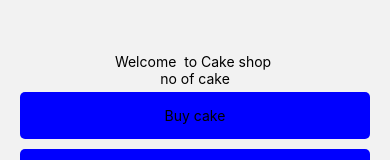
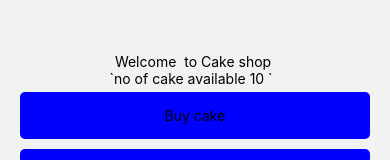
Before and after one commit to vikasdhoke/demo3ReactNativeLogin, a React Native app: screen /Home in a window 390 px wide. Shown: the part 231-391 px from the top of the page. Built offline with nearby package versions, Linux system fonts and the light colour scheme.

Commit message:
cake count decreasing perfectly

```diff
--- a/App.js
+++ b/App.js
@@ -10,7 +10,7 @@ import { Provider } from 'react-redux';
 // import store from './src/redux/store';
 import Homescreen from './src/screens/Homescreen';
 import SignInscreen2 from './src/screens/SignInscreen2';
-import { store } from './src/redux/store';
+import store from './src/redux/store';
 
 // store.subscribe(()=>console.log(store.getState()) )
 
--- a/package.json
+++ b/package.json
@@ -12,6 +12,7 @@
   "dependencies": {
     "@react-navigation/native": "^6.0.12",
     "@react-navigation/native-stack": "^6.8.0",
+    "@reduxjs/toolkit": "^1.8.5",
     "axios": "^0.27.2",
     "react": "18.1.0",
     "react-native": "0.70.0",
--- /dev/null
+++ b/src/redux/cake/counterSlice.js
@@ -0,0 +1,33 @@
+import { createSlice } from '@reduxjs/toolkit'
+
+export const counterSlice = createSlice({
+    name: 'counter',
+    initialState: {
+    //   value: 0,
+      value: 10,
+
+    },
+    reducers: {
+    //   increment: (state) => {
+    //     // Redux Toolkit allows us to write "mutating" logic in reducers. It
+    //     // doesn't actually mutate the state because it uses the Immer library,
+    //     // which detects changes to a "draft state" and produces a brand new
+    //     // immutable state based off those changes
+    //     state.value += 1
+    //   },
+      decrement: (state) => {
+        state.value -= 1
+      },
+    //   incrementByAmount: (state, action) => {
+    //     state.value += action.payload
+    //   },
+    },
+  })
+
+  // Action creators are generated for each case reducer function
+//   export const { increment, decrement, incrementByAmount } = counterSlice.actions
+  export const {  decrement } = counterSlice.actions
+
+//   export const selectCount = (state) => state.counter.value
+
+  export default counterSlice.reducer
--- a/src/redux/store.js
+++ b/src/redux/store.js
@@ -1,8 +1,35 @@
-import { applyMiddleware, createStore} from 'redux'
-import thunk from 'redux-thunk';
+// import { applyMiddleware, createStore} from 'redux'
+import { configureStore } from '@reduxjs/toolkit'
+// import thunk from 'redux-thunk';
+import counterReducer from './cake/counterSlice'
+
 
 // import cakereducer from './cake/cakeReducer';
 import reducers from './cake/reducer/cakeReducer';
-applyMiddleware
+// applyMiddleware
 
-export const store = createStore( reducers , {}, applyMiddleware(thunk) );
+// export default configureStore( reducers , {}, applyMiddleware(thunk) );
+// export default configureStore( reducers  );
+
+
+export default configureStore({
+  reducer: {
+    // count: counterReducer,
+    counter: counterReducer,
+  },
+})
+
+// ***
+// const reducer = {
+//     count: counterReducer,
+// }
+
+
+// const store = configureStore({
+// //   reducer: {
+//     reducer: reducer,
+//     devTools: true,
+// //   },
+// })
+
+// export default store
--- a/src/screens/Homescreen.js
+++ b/src/screens/Homescreen.js
@@ -1,7 +1,10 @@
 import { View, Text, StyleSheet, TouchableOpacity } from 'react-native'
 import React, { Component, useEffect, useState } from 'react'
 // import Custombutton from '../components/Custombutton'
-import { connect, useDispatch, useSelector } from 'react-redux'
+// import { connect, useDispatch, useSelector } from 'react-redux'
+import {  useDispatch, useSelector } from 'react-redux'
+// import { decrement, increment } from './counterSlice'
+import { decrement, selectCount } from '../redux/cake/counterSlice'
 // import { buyCake } from '../redux'
 import { buyCake } from '../redux/cake/Actioncreator/cakeActions'
 // import { bindActionCreators } from 'redux'
@@ -9,12 +12,18 @@ import { buyCake } from '../redux/cake/Actioncreator/cakeActions'
 
 const Homescreen = ( {props , navigation} ) => {
 // const Homescreen = ( props ,{navigation} ) => {
-  //  const dispatch = useDispatch()
+   const dispatch = useDispatch()
   //  const buyCake = bindActionCreators(actionCreators,dispatch )
 
   //  console.warn(props.numOfCakes)
-  //  console.warn( props)
-  const  numOfCakes = useSelector(state =>state.numOfCakes)
+
+  // const  numOfCakes = useSelector(state =>state.numOfCakes)
+  // const count = useSelector(selectCount);
+
+  const count = useSelector((state) => state.counter.value)
+  // const count = useSelector((state) => state.counter)
+  // console.log( state.counter)
+  // const count = useSelector((state) => state.counter.count)
 
   // const {myName }= route.params.myName;
 
@@ -36,16 +45,16 @@ const Homescreen = ( {props , navigation} ) => {
     <View style={styles.root} >
       {/* <Text>Welcome  {myName} </Text> */}
       <Text>Welcome  to Cake shop </Text>
-      <Text>no of cake
-        {numOfCakes}
-          </Text>
 
+
+          <Text>`no of cake available {count} `  </Text>
 
 
       <TouchableOpacity  style= {styles.buttonStyle}
        text="Buy cake"
       //  onPress={ ()=> dispatch(actionCreators.buyCake() )}
       //  onPress={ ()=> buyCake() }
+       onPress={ ()=> dispatch(decrement()) }
        >
           <Text>Buy cake</Text>
         </TouchableOpacity>
@@ -87,18 +96,18 @@ const styles = StyleSheet.create( {
   },
   });
 
-  const mapStateToProps = state => {
-    return {
-      numOfCakes: state.numOfCakes
-    }
-  }
+  // const mapStateToProps = state => {
+  //   return {
+  //     numOfCakes: state.numOfCakes
+  //   }
+  // }
 
-  const mapDispatchToProps = dispatch => {
-    return {
-      buyCake: dispatch(buyCake())
+  // const mapDispatchToProps = dispatch => {
+  //   return {
+  //     buyCake: dispatch(buyCake())
 
-    }
-  }
+  //   }
+  // }
 
-export default connect(mapStateToProps, mapDispatchToProps) (Homescreen)
-// export default  Homescreen
+// export default connect(mapStateToProps, mapDispatchToProps) (Homescreen)
+export default  Homescreen
```
Also changed, not shown: 1 other file (tests, documents, lock files or other folders).
